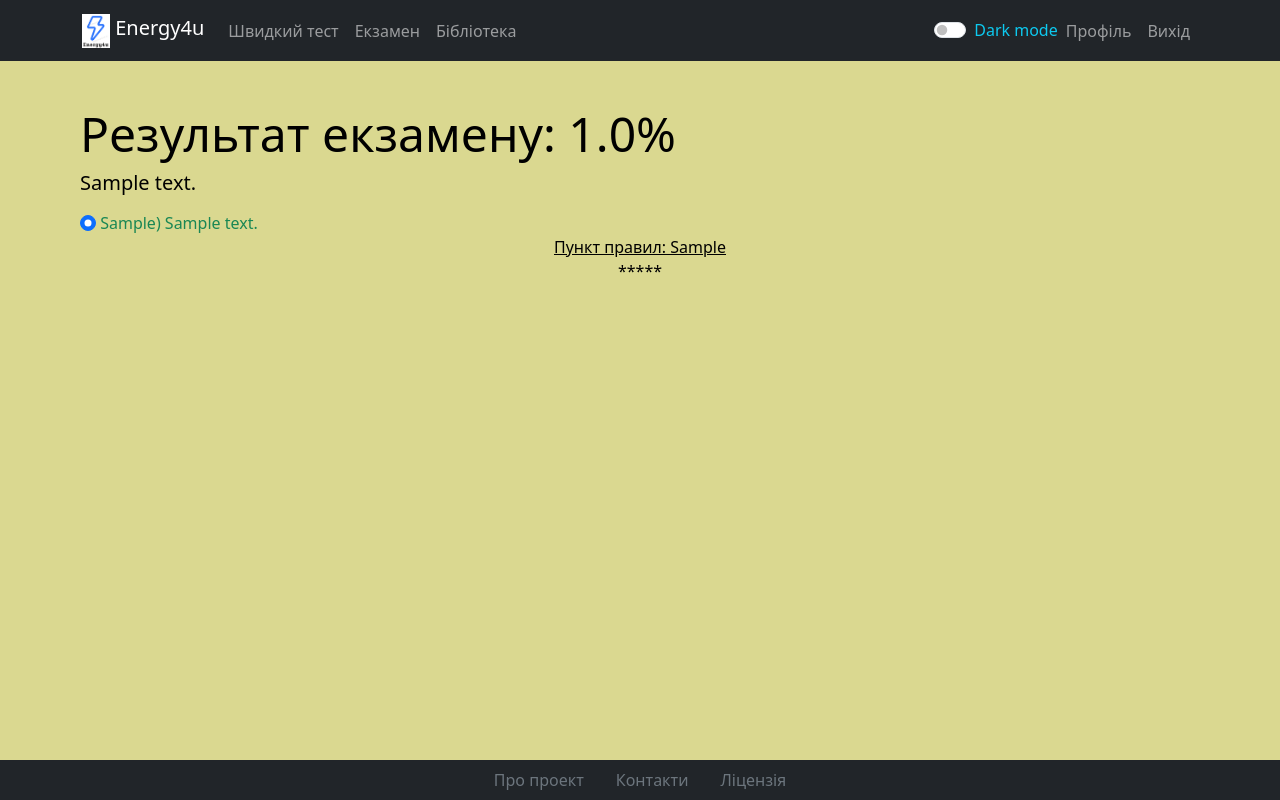
After one commit to hybr1dtheory/energy4u, a Django app: page /profile/testings/1 in a window 1280 px wide. The commit adds this page. Run offline with Django 5.2, Linux system fonts and the light colour scheme; a user stored in the database is signed in; tables that the repository leaves empty hold one stand-in row (values such as "Sample post"); some libraries are stand-ins or nearby versions.

Commit message:
adding exams history to user profile

```diff
--- a/testing/static/css/styles.css
+++ b/testing/static/css/styles.css
@@ -1,13 +1,13 @@
 /* styles for my light theme */
 .light-theme {
-    background-color: #e0a3ff;
+    background-color: #dad890;
     color: #000;
 }
 
 /* styles for my dark theme */
 .dark-theme {
-    background-color: #052922;
-    color: #E8F1EF;
+    background-color: #240038;
+    color: #ffe657;
 }
 
 .my-label {
@@ -46,7 +46,7 @@ html, body {
 
 table {
   border-collapse: collapse;
-  border: 2px solid rgb(140 140 140);
+  border: 2px solid;
   letter-spacing: 1px;
 }
 
--- a/testing/templates/base_testing.html
+++ b/testing/templates/base_testing.html
@@ -14,7 +14,10 @@
     <header class="header">
         <nav class="navbar navbar-expand-lg navbar-dark bg-dark">
         <div class="container">
-            <a class="navbar-brand" href="{% url 'index' %}">Energy4u</a>
+            <a class="navbar-brand" href="{% url 'index' %}">
+                <img src="/static/images/e4u.png" alt="" width="28" height="34" class="d-inline-block align-text-top">
+                Energy4u
+            </a>
             <button class="navbar-toggler" type="button" data-bs-toggle="collapse" data-bs-target="#navbarNav" aria-controls="navbarNav" aria-expanded="false" aria-label="Toggle navigation">
                 <span class="navbar-toggler-icon"></span>
             </button>
@@ -75,11 +78,19 @@
 
 
     <footer class="mt-5 footer bg-dark">
-        <nav class="nav flex-column">
-            <a class="nav-link text-center" href="#">Про проект</a>
-            <a class="nav-link text-center" href="#">Контакти</a>
-            <a class="nav-link text-center" href="#">Ліцензія</a>
-        </nav>
+        <ul class="nav justify-content-center">
+            <li class="nav-item">
+                <a class="nav-link text-secondary" href="#">Про проект</a>
+            </li>
+            <li class="nav-item">
+                <a class="nav-link text-secondary" href="#">Контакти</a>
+            </li>
+            <li class="nav-item">
+                <a class="nav-link text-secondary" href="https://github.com/hybr1dtheory/energy4u/blob/main/LICENSE.txt">
+                    Ліцензія
+                </a>
+            </li>
+        </ul>
     </footer>
 </div>
 
--- a/testing/views.py
+++ b/testing/views.py
@@ -184,7 +184,7 @@ def exam_result(request):
         user_profile = request.user.profile
         avg_res, tests_count = user_profile.avg_result, user_profile.testing_count
         new_avg = (avg_res * tests_count + score) / (tests_count + 1)
-        user_profile.avg_result = new_avg
+        user_profile.avg_result = round(new_avg, 1)
         user_profile.testing_count = tests_count + 1
         user_profile.save()  # updating users average result and tests count
         return render(request, "exam_result.html",
--- a/users/models.py
+++ b/users/models.py
@@ -13,8 +13,8 @@ class Profile(models.Model):
     def __str__(self):
         return f'{self.user.username} Profile'
 
-    def save(self):
-        super().save()
+    def save(self, *args, **kwargs):
+        super(Profile, self).save(*args, **kwargs)
         img = Image.open(self.image.path)
         if img.height > 300 or img.width > 300:
             output_size = (300, 300)
--- /dev/null
+++ b/users/templates/testing_details.html
@@ -0,0 +1,37 @@
+{% extends 'base_testing.html' %}
+
+{% block title %}Подробиці екзамену{% endblock %}
+
+{% block content %}
+<h1 class="display-5">Результат екзамену: {{ result }}%</h1>
+{% for tq in test_questions %}
+    <fieldset>
+    <legend><h5>{{ tq.question.q_text }}</h5></legend>
+    {% for var in tq.question.variant_set.all %}
+        {% if var.id in choices %}
+        <input class="form-check-input" type="radio" name="{{ forloop.parentloop.counter }}"
+               id="{{ var.id }}" value="" checked>
+            {% if var.is_right %}
+            <label class="form-check-label text-success my-label" for="{{ var.id }}">
+                {{ var.var_order }}) {{ var.var_text }}
+            </label><br>
+            {% else %}
+            <label class="form-check-label text-danger my-label" for="{{ var.id }}">
+                {{ var.var_order }}) {{ var.var_text }}
+            </label><br>
+            {% endif %}
+        {% else %}
+        <input class="form-check-input" type="radio" name="{{ forloop.parentloop.counter }}"
+               id="v{{ var.id }}" value="" disabled>
+        <label class="form-check-label my-label" for="v{{ var.id }}">
+            {{ var.var_order }}) {{ var.var_text }}
+        </label><br>
+        {% endif %}
+    {% endfor %}
+    </fieldset>
+    <p class="text-center">
+        <u>Пункт правил: {{ tq.question.reference }}</u><br>
+        *****
+    </p>
+{% endfor %}
+{% endblock %}
--- a/users/templates/testing_history.html
+++ b/users/templates/testing_history.html
@@ -10,6 +10,7 @@
         <tr>
             <th scope="col">№</th>
             <th scope="col">Дата і час</th>
+            <th scope="col">Категорія</th>
             <th scope="col">Результат, %</th>
             <th scope="col">Час проходження, сек</th>
             <th scope="col">Подробиці</th>
@@ -20,6 +21,7 @@
         <tr>
             <th scope="row">{{ forloop.counter }}</th>
             <td>{{ test.test_datetime }}</td>
+            <td>{{ test.category }}</td>
             <td>{{ test.result }}</td>
             <td>{{ test.test_duration.seconds}}</td>
             <td><a href="/profile/testings/{{ test.id }}">Подробиці</a></td>
--- a/users/urls.py
+++ b/users/urls.py
@@ -9,4 +9,5 @@ urlpatterns = [
     path('logout/', auth_views.LogoutView.as_view(template_name='logout.html'), name='logout'),
     path('profile/', views.profile, name='profile'),
     path('profile/testings', views.testing_history, name='testing_history'),
+    path('profile/testings/<int:testing_id>', views.testing_details, name='test_details'),
 ]
--- a/users/views.py
+++ b/users/views.py
@@ -48,3 +48,12 @@ def testing_history(request):
     user_id = request.user.id
     testings = Testing.objects.filter(user_id=user_id)
     return render(request, 'testing_history.html', {"testings": testings})
+
+
+@login_required
+def testing_details(request, testing_id: int):
+    test_questions = TestingQuestion.objects.filter(testing_id=testing_id)
+    choices = [tq.variant.id for tq in test_questions]
+    test_result = Testing.objects.get(id=testing_id).result
+    return render(request, 'testing_details.html',
+                  {"test_questions": test_questions, "result": test_result, "choices": choices})
```
Also changed, not shown: testing/static/images/e4u.png (added).
